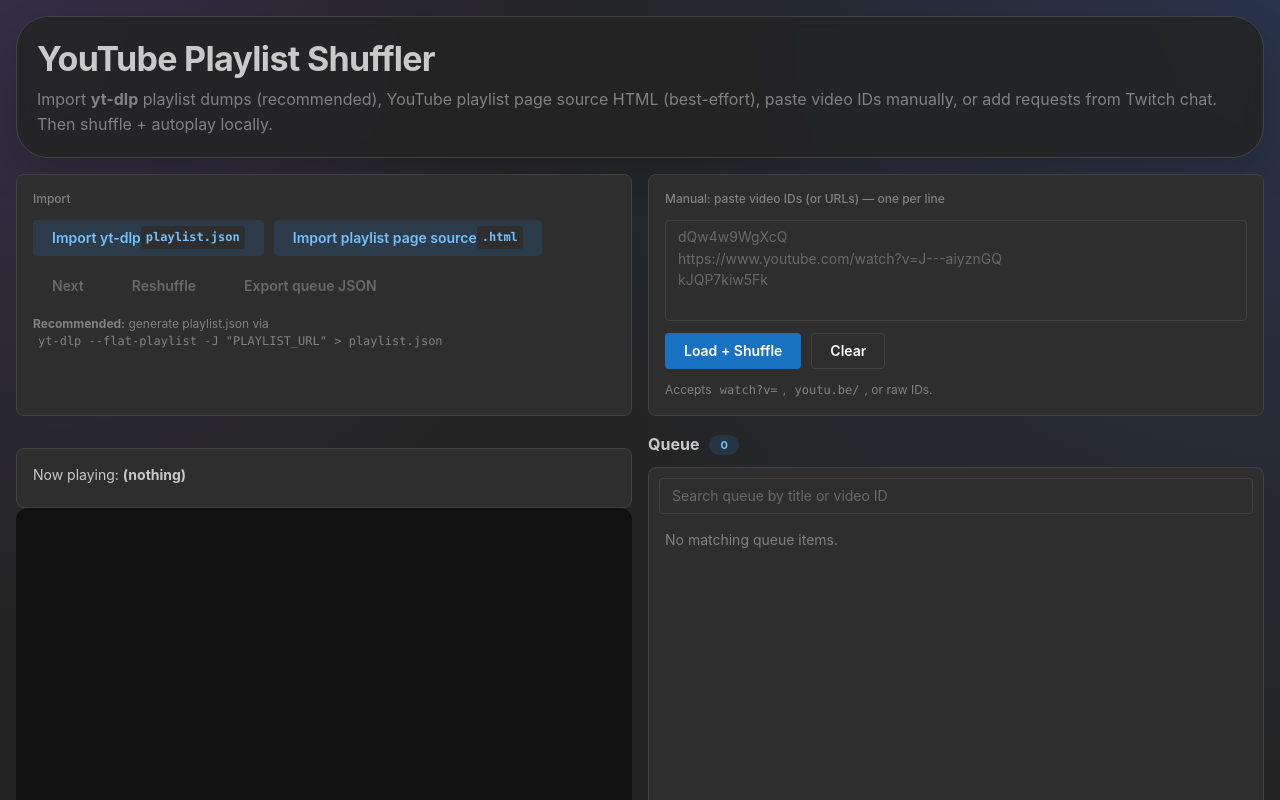
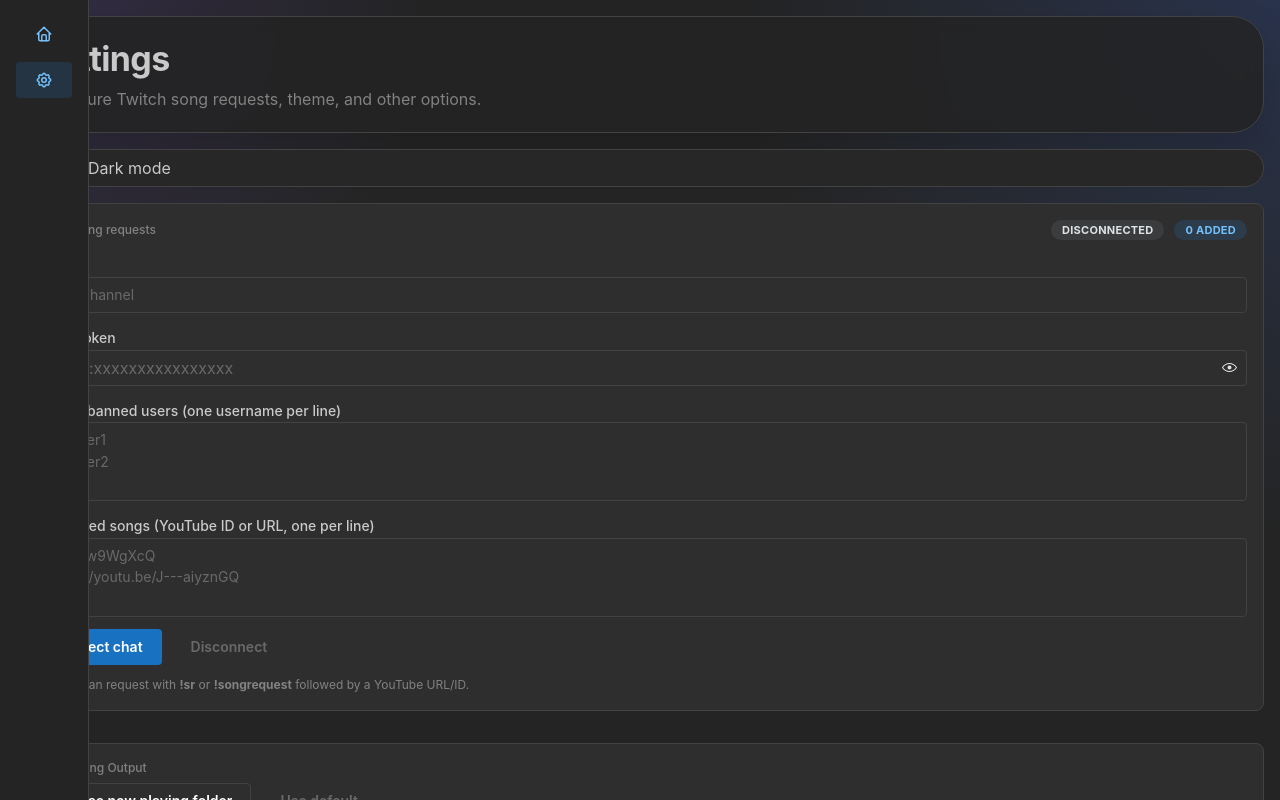
Before and after one commit to link3337/YoutubeShuffler, a React (Vite) app: page /settings in a window 1280 px wide. Shown: the top 800 px of the page. Built offline with nearby package versions, Linux system fonts and the light colour scheme.

Commit message:
feat: integrate routing and enhance UI with new components for settings and home

```diff
--- a/package.json
+++ b/package.json
@@ -13,12 +13,14 @@
   "dependencies": {
     "@mantine/core": "^8.3.15",
     "@mantine/hooks": "^8.3.15",
+    "@tabler/icons-react": "^3.37.1",
     "@tauri-apps/api": "^2",
     "@tauri-apps/plugin-dialog": "^2.6.0",
     "@tauri-apps/plugin-opener": "^2",
     "prettier": "^3.8.1",
     "react": "^19.1.0",
-    "react-dom": "^19.1.0"
+    "react-dom": "^19.1.0",
+    "react-router-dom": "^7.13.0"
   },
   "devDependencies": {
     "@tauri-apps/cli": "^2",
--- a/src/App.tsx
+++ b/src/App.tsx
@@ -1,21 +1,56 @@
-import { Container, useComputedColorScheme, useMantineColorScheme } from '@mantine/core';
-import Footer from './components/layout/Footer';
-import Header from './components/layout/Header';
-import PlaylistShufflerApp from './components/PlaylistShufflerApp';
+import {
+  AppShell,
+  Button,
+  Container,
+  Stack,
+  useComputedColorScheme,
+  useMantineColorScheme
+} from '@mantine/core';
+import { IconHome, IconSettings } from '@tabler/icons-react';
+import { Link, useLocation } from 'react-router-dom';
+import AppRoutes from './components/AppRoutes';
 
 function App() {
   const { setColorScheme } = useMantineColorScheme();
   const computedColorScheme = useComputedColorScheme('dark', { getInitialValueInEffect: true });
 
+  const location = useLocation();
+  const isHomeRoute = location.pathname.toLowerCase() === '/home';
+
   return (
-    <Container size="xl" py="md" className="app">
-      <Header />
-      <PlaylistShufflerApp />
-      <Footer
-        isDarkMode={computedColorScheme === 'dark'}
-        onToggleTheme={(isDark) => setColorScheme(isDark ? 'dark' : 'light')}
-      />
-    </Container>
+    <AppShell>
+      <AppShell.Navbar p="md">
+        <Stack gap="xs">
+          <Button
+            component={Link}
+            to="/home"
+            variant={isHomeRoute ? 'light' : 'subtle'}
+            justify="flex-start"
+            aria-label="Home"
+          >
+            <IconHome size={18} />
+          </Button>
+          <Button
+            component={Link}
+            to="/settings"
+            variant={!isHomeRoute ? 'light' : 'subtle'}
+            justify="flex-start"
+            aria-label="Settings"
+          >
+            <IconSettings size={18} />
+          </Button>
+        </Stack>
+      </AppShell.Navbar>
+
+      <AppShell.Main>
+        <Container size="xl" py="md" className="app">
+          <AppRoutes
+            isDarkMode={computedColorScheme === 'dark'}
+            onToggleTheme={(isDark) => setColorScheme(isDark ? 'dark' : 'light')}
+          />
+        </Container>
+      </AppShell.Main>
+    </AppShell>
   );
 }
 
--- /dev/null
+++ b/src/components/AppRoutes.tsx
@@ -0,0 +1,24 @@
+import { Navigate, Route, Routes } from 'react-router-dom';
+import PlaylistShufflerApp from './PlaylistShufflerApp';
+import HomeRoute from './routes/HomeRoute';
+import SettingsRoute from './routes/SettingsRoute';
+
+type AppRoutesProps = {
+  isDarkMode: boolean;
+  onToggleTheme: (isDark: boolean) => void;
+};
+
+export default function AppRoutes({ isDarkMode, onToggleTheme }: AppRoutesProps) {
+  return (
+    <Routes>
+      <Route path="/" element={<Navigate to="/home" replace />} />
+      <Route
+        element={<PlaylistShufflerApp isDarkMode={isDarkMode} onToggleTheme={onToggleTheme} />}
+      >
+        <Route path="/home" element={<HomeRoute />} />
+        <Route path="/settings" element={<SettingsRoute />} />
+      </Route>
+      <Route path="*" element={<Navigate to="/home" replace />} />
+    </Routes>
+  );
+}
--- a/src/components/PlaylistShufflerApp.tsx
+++ b/src/components/PlaylistShufflerApp.tsx
@@ -1,7 +1,7 @@
-import { SimpleGrid } from '@mantine/core';
 import { invoke } from '@tauri-apps/api/core';
 import { open } from '@tauri-apps/plugin-dialog';
 import { useCallback, useEffect, useRef, useState, type ChangeEvent } from 'react';
+import { Outlet } from 'react-router-dom';
 import '../App.css';
 import type { MessageState, VideoItem } from '../types';
 import {
@@ -14,12 +14,6 @@ import {
   uniqueBy
 } from '../utils/playlist';
 import { extractChatMessageFromIrcLine, extractRequestedVideoId } from '../utils/twitch';
-import { ImportCard } from './ImportCard';
-import { ManualInputCard } from './ManualInputCard';
-import { NowPlayingOutputCard } from './NowPlayingOutputCard';
-import { PlayerQueueSection } from './PlayerQueueSection';
-import { StatusMessage } from './StatusMessage';
-import { TwitchRequestCard } from './TwitchRequestCard';
 
 const STORAGE_KEY = 'ytpl_last';
 const NOW_PLAYING_FOLDER_STORAGE_KEY = 'ytpl_now_playing_folder';
@@ -64,7 +58,52 @@ declare global {
   }
 }
 
-export default function PlaylistShufflerApp() {
+type PlaylistShufflerAppProps = {
+  isDarkMode: boolean;
+  onToggleTheme: (isDark: boolean) => void;
+};
+
+export type PlaylistShufflerOutletContext = {
+  manualInput: string;
+  setManualInput: (value: string) => void;
+  queue: VideoItem[];
+  currentIndex: number;
+  status: string;
+  message: MessageState | null;
+  nowPlaying: { title: string; videoId: string };
+  playerContainerRef: React.RefObject<HTMLDivElement | null>;
+  playIndex: (index: number) => void;
+  handleImportYtdlp: () => void;
+  handleImportHtml: () => void;
+  nextVideo: () => void;
+  reshuffleKeepCurrent: () => void;
+  handleExportQueue: () => void;
+  handleLoadManual: () => void;
+  handleClear: () => void;
+  isDarkMode: boolean;
+  onToggleTheme: (isDark: boolean) => void;
+  twitchChannel: string;
+  twitchOauthToken: string;
+  shadowbannedUsers: string;
+  blacklistedSongs: string;
+  twitchConnected: boolean;
+  requestCount: number;
+  setTwitchChannel: (value: string) => void;
+  setTwitchOauthToken: (value: string) => void;
+  setShadowbannedUsers: (value: string) => void;
+  setBlacklistedSongs: (value: string) => void;
+  connectTwitchChat: () => void;
+  disconnectTwitchChat: () => void;
+  nowPlayingFolder: string;
+  nowPlayingFilePath: string;
+  handleChooseNowPlayingFolder: () => void;
+  handleClearNowPlayingFolder: () => void;
+};
+
+export default function PlaylistShufflerApp({
+  isDarkMode,
+  onToggleTheme
+}: PlaylistShufflerAppProps) {
   const [manualInput, setManualInput] = useState('');
   const [queue, setQueue] = useState<VideoItem[]>([]);
   const [currentIndex, setCurrentIndex] = useState(-1);
@@ -474,7 +513,9 @@ export default function PlaylistShufflerApp() {
         const sent = sendPayload.data?.[0]?.is_sent;
         if (!sendResponse.ok || !sent) {
           const dropReason = sendPayload.data?.[0]?.drop_reason?.message;
-          throw new Error(dropReason || sendPayload.message || 'Twitch rejected channel message send.');
+          throw new Error(
+            dropReason || sendPayload.message || 'Twitch rejected channel message send.'
+          );
         }
       } catch (error) {
         updateMessage(`Could not send channel message: ${String(error)}`);
@@ -492,7 +533,9 @@ export default function PlaylistShufflerApp() {
 
     const cleanedUsername = twitchUsername.trim().toLowerCase();
     const normalizedToken = twitchOauthToken.trim();
-    const shadowbannedUsersSet = new Set(parseListLines(shadowbannedUsers).map((user) => user.toLowerCase()));
+    const shadowbannedUsersSet = new Set(
+      parseListLines(shadowbannedUsers).map((user) => user.toLowerCase())
+    );
     const blacklistedVideoIds = new Set(
       parseListLines(blacklistedSongs)
         .map((line) => extractVideoIdFromLine(line) || line)
@@ -577,7 +620,9 @@ export default function PlaylistShufflerApp() {
         }
 
         if (blacklistedVideoIds.has(requestedVideoId)) {
-          updateMessage(`Blocked blacklisted song request (${requestedVideoId}) from ${chatMessage.username}.`);
+          updateMessage(
+            `Blocked blacklisted song request (${requestedVideoId}) from ${chatMessage.username}.`
+          );
           continue;
         }
 
@@ -835,58 +880,46 @@ export default function PlaylistShufflerApp() {
     updateMessage('Exported queue JSON.', true);
   }, [currentIndex, queue, updateMessage]);
 
+  const outletContext: PlaylistShufflerOutletContext = {
+    manualInput,
+    setManualInput,
+    queue,
+    currentIndex,
+    status,
+    message,
+    nowPlaying,
+    playerContainerRef,
+    playIndex,
+    handleImportYtdlp,
+    handleImportHtml,
+    nextVideo,
+    reshuffleKeepCurrent,
+    handleExportQueue,
+    handleLoadManual,
+    handleClear,
+    isDarkMode,
+    onToggleTheme,
+    twitchChannel,
+    twitchOauthToken,
+    shadowbannedUsers,
+    blacklistedSongs,
+    twitchConnected,
+    requestCount,
+    setTwitchChannel,
+    setTwitchOauthToken,
+    setShadowbannedUsers,
+    setBlacklistedSongs,
+    connectTwitchChat,
+    disconnectTwitchChat,
+    nowPlayingFolder,
+    nowPlayingFilePath: resolveNowPlayingPath(nowPlayingFolder),
+    handleChooseNowPlayingFolder,
+    handleClearNowPlayingFolder
+  };
+
   return (
     <>
-      <SimpleGrid cols={{ base: 1, md: 2 }} spacing="md" mt="md">
-        <ImportCard
-          hasQueue={queue.length > 0}
-          onImportYtdlp={handleImportYtdlp}
-          onImportHtml={handleImportHtml}
-          onNext={nextVideo}
-          onReshuffle={reshuffleKeepCurrent}
-          onExportQueue={handleExportQueue}
-        />
-        <ManualInputCard
-          value={manualInput}
-          onChange={setManualInput}
-          onLoad={handleLoadManual}
-          onClear={handleClear}
-        />
-      </SimpleGrid>
-
-      <StatusMessage status={status} message={message} />
-
-      <PlayerQueueSection
-        nowPlaying={nowPlaying}
-        playerRef={playerContainerRef}
-        queue={queue}
-        currentIndex={currentIndex}
-        onPlayIndex={playIndex}
-      />
-
-      <SimpleGrid cols={{ base: 1, md: 2 }} spacing="md" mt="md">
-        <TwitchRequestCard
-          channel={twitchChannel}
-          oauthToken={twitchOauthToken}
-          shadowbannedUsers={shadowbannedUsers}
-          blacklistedSongs={blacklistedSongs}
-          connected={twitchConnected}
-          requestCount={requestCount}
-          onChannelChange={setTwitchChannel}
-          onOauthTokenChange={setTwitchOauthToken}
-          onShadowbannedUsersChange={setShadowbannedUsers}
-          onBlacklistedSongsChange={setBlacklistedSongs}
-          onConnect={connectTwitchChat}
-          onDisconnect={disconnectTwitchChat}
-        />
-      </SimpleGrid>
-
-      <NowPlayingOutputCard
-        nowPlayingFolder={nowPlayingFolder}
-        nowPlayingFilePath={resolveNowPlayingPath(nowPlayingFolder)}
-        onChooseNowPlayingFolder={handleChooseNowPlayingFolder}
-        onClearNowPlayingFolder={handleClearNowPlayingFolder}
-      />
+      <Outlet context={outletContext} />
 
       <div className="hidden-inputs">
         <input
--- /dev/null
+++ b/src/components/layout/SettingsHeader.tsx
@@ -0,0 +1,16 @@
+import { Group, Paper, Text, Title } from '@mantine/core';
+
+export default function SettingsHeader() {
+  return (
+    <Paper withBorder radius="xl" p="lg" className="panel">
+      <Group justify="space-between" align="flex-start" gap="md" wrap="wrap">
+        <div>
+          <Title order={1} mb={6} className="title">
+            Settings
+          </Title>
+          <Text c="dimmed">Configure Twitch song requests, theme, and other options.</Text>
+        </div>
+      </Group>
+    </Paper>
+  );
+}
--- /dev/null
+++ b/src/components/routes/HomeRoute.tsx
@@ -0,0 +1,60 @@
+import { SimpleGrid } from '@mantine/core';
+import { useOutletContext } from 'react-router-dom';
+import { ImportCard } from '../ImportCard';
+import { ManualInputCard } from '../ManualInputCard';
+import { PlayerQueueSection } from '../PlayerQueueSection';
+import type { PlaylistShufflerOutletContext } from '../PlaylistShufflerApp';
+import { StatusMessage } from '../StatusMessage';
+import Header from '../layout/Header';
+
+export default function HomeRoute() {
+  const {
+    manualInput,
+    setManualInput,
+    queue,
+    currentIndex,
+    status,
+    message,
+    nowPlaying,
+    playerContainerRef,
+    playIndex,
+    handleImportYtdlp,
+    handleImportHtml,
+    nextVideo,
+    reshuffleKeepCurrent,
+    handleExportQueue,
+    handleLoadManual,
+    handleClear
+  } = useOutletContext<PlaylistShufflerOutletContext>();
+
+  return (
+    <>
+      {' '}
+      <Header />
+      <SimpleGrid cols={{ base: 1, md: 2 }} spacing="md" mt="md">
+        <ImportCard
+          hasQueue={queue.length > 0}
+          onImportYtdlp={handleImportYtdlp}
+          onImportHtml={handleImportHtml}
+          onNext={nextVideo}
+          onReshuffle={reshuffleKeepCurrent}
+          onExportQueue={handleExportQueue}
+        />
+        <ManualInputCard
+          value={manualInput}
+          onChange={setManualInput}
+          onLoad={handleLoadManual}
+          onClear={handleClear}
+        />
+      </SimpleGrid>
+      <StatusMessage status={status} message={message} />
+      <PlayerQueueSection
+        nowPlaying={nowPlaying}
+        playerRef={playerContainerRef}
+        queue={queue}
+        currentIndex={currentIndex}
+        onPlayIndex={playIndex}
+      />
+    </>
+  );
+}
--- /dev/null
+++ b/src/components/routes/SettingsRoute.tsx
@@ -0,0 +1,68 @@
+import { Stack, Switch } from '@mantine/core';
+import { useOutletContext } from 'react-router-dom';
+import { NowPlayingOutputCard } from '../NowPlayingOutputCard';
+import type { PlaylistShufflerOutletContext } from '../PlaylistShufflerApp';
+import { TwitchRequestCard } from '../TwitchRequestCard';
+import SettingsHeader from '../layout/SettingsHeader';
+
+export default function SettingsRoute() {
+  const {
+    isDarkMode,
+    onToggleTheme,
+    twitchChannel,
+    twitchOauthToken,
+    shadowbannedUsers,
+    blacklistedSongs,
+    twitchConnected,
+    requestCount,
+    setTwitchChannel,
+    setTwitchOauthToken,
+    setShadowbannedUsers,
+    setBlacklistedSongs,
+    connectTwitchChat,
+    disconnectTwitchChat,
+    nowPlayingFolder,
+    nowPlayingFilePath,
+    handleChooseNowPlayingFolder,
+    handleClearNowPlayingFolder
+  } = useOutletContext<PlaylistShufflerOutletContext>();
+
+  return (
+    <>
+      <SettingsHeader />
+      <Stack gap="md" mt="md">
+        <Switch
+          size="md"
+          label={isDarkMode ? 'Dark mode' : 'Light mode'}
+          checked={isDarkMode}
+          onChange={(event) => onToggleTheme(event.currentTarget.checked)}
+          onLabel="🌙"
+          offLabel="☀️"
+          className="theme-switch"
+        />
+
+        <TwitchRequestCard
+          channel={twitchChannel}
+          oauthToken={twitchOauthToken}
+          shadowbannedUsers={shadowbannedUsers}
+          blacklistedSongs={blacklistedSongs}
+          connected={twitchConnected}
+          requestCount={requestCount}
+          onChannelChange={setTwitchChannel}
+          onOauthTokenChange={setTwitchOauthToken}
+          onShadowbannedUsersChange={setShadowbannedUsers}
+          onBlacklistedSongsChange={setBlacklistedSongs}
+          onConnect={connectTwitchChat}
+          onDisconnect={disconnectTwitchChat}
+        />
+
+        <NowPlayingOutputCard
+          nowPlayingFolder={nowPlayingFolder}
+          nowPlayingFilePath={nowPlayingFilePath}
+          onChooseNowPlayingFolder={handleChooseNowPlayingFolder}
+          onClearNowPlayingFolder={handleClearNowPlayingFolder}
+        />
+      </Stack>
+    </>
+  );
+}
--- a/src/main.tsx
+++ b/src/main.tsx
@@ -2,6 +2,7 @@ import { MantineProvider, localStorageColorSchemeManager } from '@mantine/core';
 import '@mantine/core/styles.css';
 import React from 'react';
 import ReactDOM from 'react-dom/client';
+import { BrowserRouter } from 'react-router-dom';
 import App from './App';
 
 const colorSchemeManager = localStorageColorSchemeManager({
@@ -11,7 +12,9 @@ const colorSchemeManager = localStorageColorSchemeManager({
 ReactDOM.createRoot(document.getElementById('root') as HTMLElement).render(
   <React.StrictMode>
     <MantineProvider colorSchemeManager={colorSchemeManager} defaultColorScheme="dark">
-      <App />
+      <BrowserRouter>
+        <App />
+      </BrowserRouter>
     </MantineProvider>
   </React.StrictMode>
 );
```
Also changed, not shown: src/components/TwitchRequestCard.tsx (+11 -1 lines), 1 other file (tests, documents, lock files or other folders).
